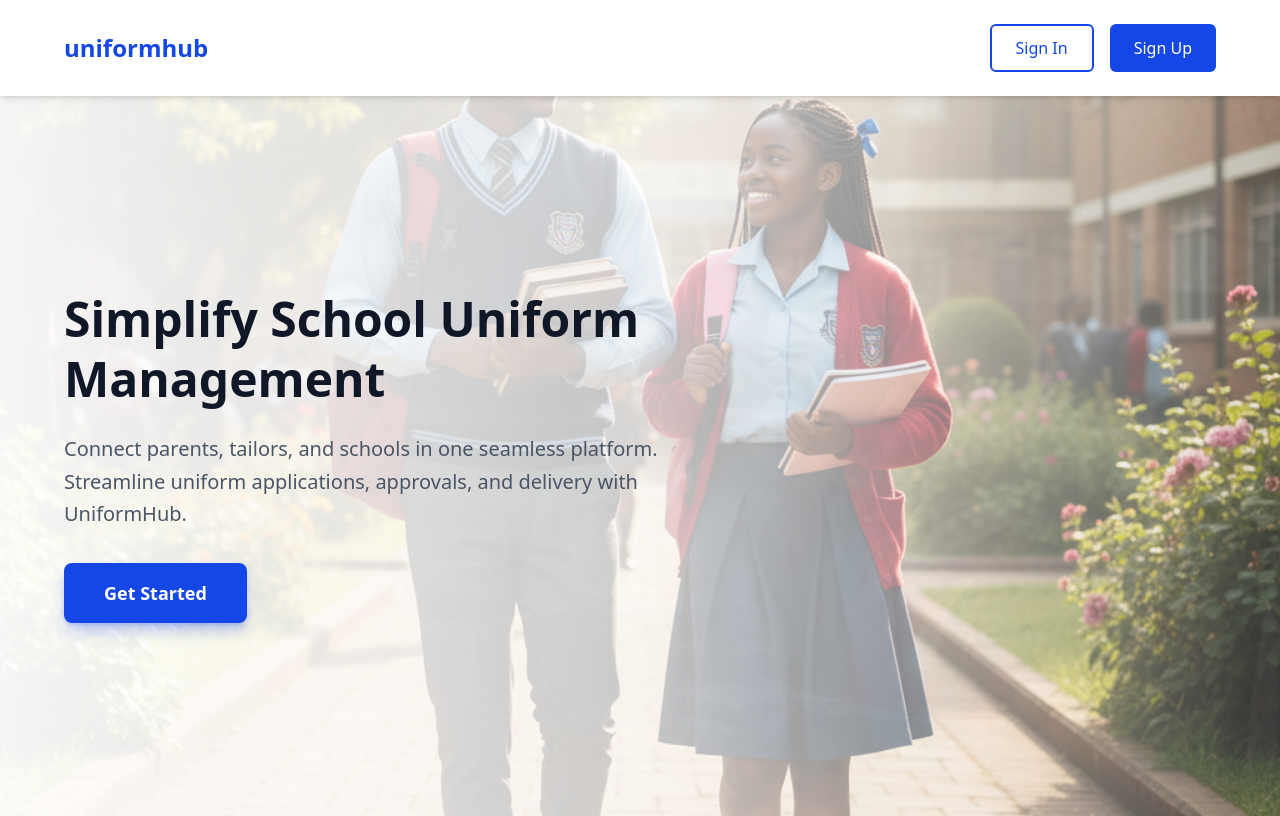
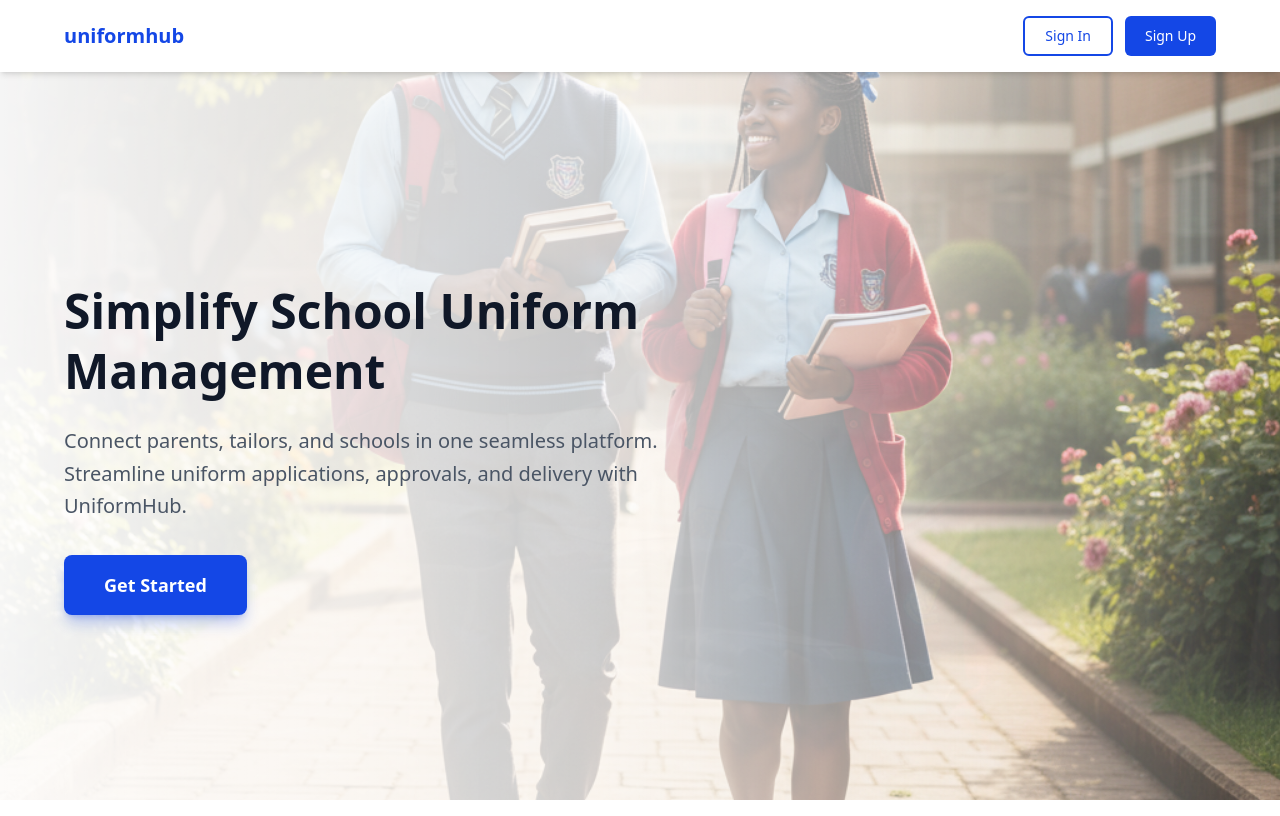
Before and after one commit to FrancisKarani14/uniform_management_system, a React (Vite) app in the folder client/: page / in a window 1280 px wide. Built offline with nearby package versions, Linux system fonts and the light colour scheme.

Commit message:
corrects the background size of carousel images

```diff
--- a/client/src/app/pages/LandingPage.jsx
+++ b/client/src/app/pages/LandingPage.jsx
@@ -14,34 +14,34 @@ export default function LandingPage() {
   return (
     <div className="min-h-screen">
       {/* Navigation */}
-      <nav className="flex justify-between items-center px-16 py-6 bg-white shadow-md relative z-10">
+      <nav className="fixed top-0 left-0 right-0 flex justify-between items-center px-16 py-4 bg-white shadow-md z-10">
         <div className="flex items-center">
-          <span className="text-2xl font-bold text-blue-700">uniformhub</span>
+          <span className="text-xl font-bold text-blue-700">uniformhub</span>
         </div>
-        <div className="flex gap-4">
-          <button className="px-6 py-2.5 bg-white text-blue-700 border-2 border-blue-700 rounded-md font-medium hover:bg-blue-50 transition-all">
+        <div className="flex gap-3">
+          <button className="px-5 py-2 bg-white text-blue-700 border-2 border-blue-700 rounded-md text-sm font-medium hover:bg-blue-50 transition-all">
             Sign In
           </button>
-          <button className="px-6 py-2.5 bg-blue-700 text-white rounded-md font-medium hover:bg-blue-800 transition-all">
+          <button className="px-5 py-2 bg-blue-700 text-white rounded-md text-sm font-medium hover:bg-blue-800 transition-all">
             Sign Up
           </button>
         </div>
       </nav>
 
       {/* Hero Section */}
-      <section className="relative h-[calc(100vh-80px)] overflow-hidden">
+      <section className="relative h-screen overflow-hidden">
         <div className="absolute w-full h-full">
           {images.map((img, index) => (
             <div
               key={index}
-              className={`absolute w-full h-full bg-cover bg-center transition-opacity duration-1000 ${
+              className={`absolute w-full h-full bg-cover bg-center bg-[center_20%] transition-opacity duration-1000 ${
                 index === currentSlide ? 'opacity-100' : 'opacity-0'
               }`}
               style={{ backgroundImage: `url(${img})` }}
             />
           ))}
         </div>
-        <div className="absolute w-full h-full bg-gradient-to-r from-white/95 via-white/70 to-transparent flex items-center px-16">
+        <div className="absolute w-full h-full bg-gradient-to-r from-white/95 via-white/70 to-transparent flex items-center px-16 pt-24">
           <div className="max-w-2xl">
             <h1 className="text-5xl font-bold mb-6 leading-tight text-gray-900">
               Simplify School Uniform Management
```
